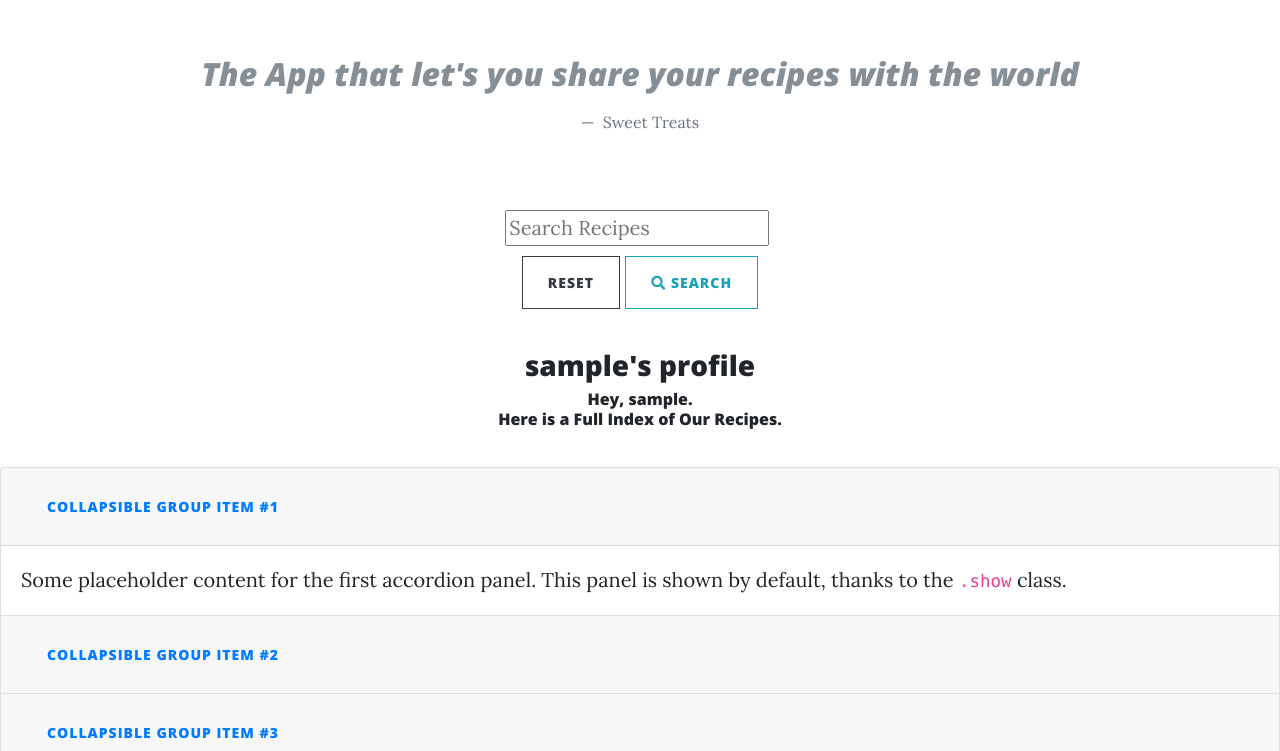
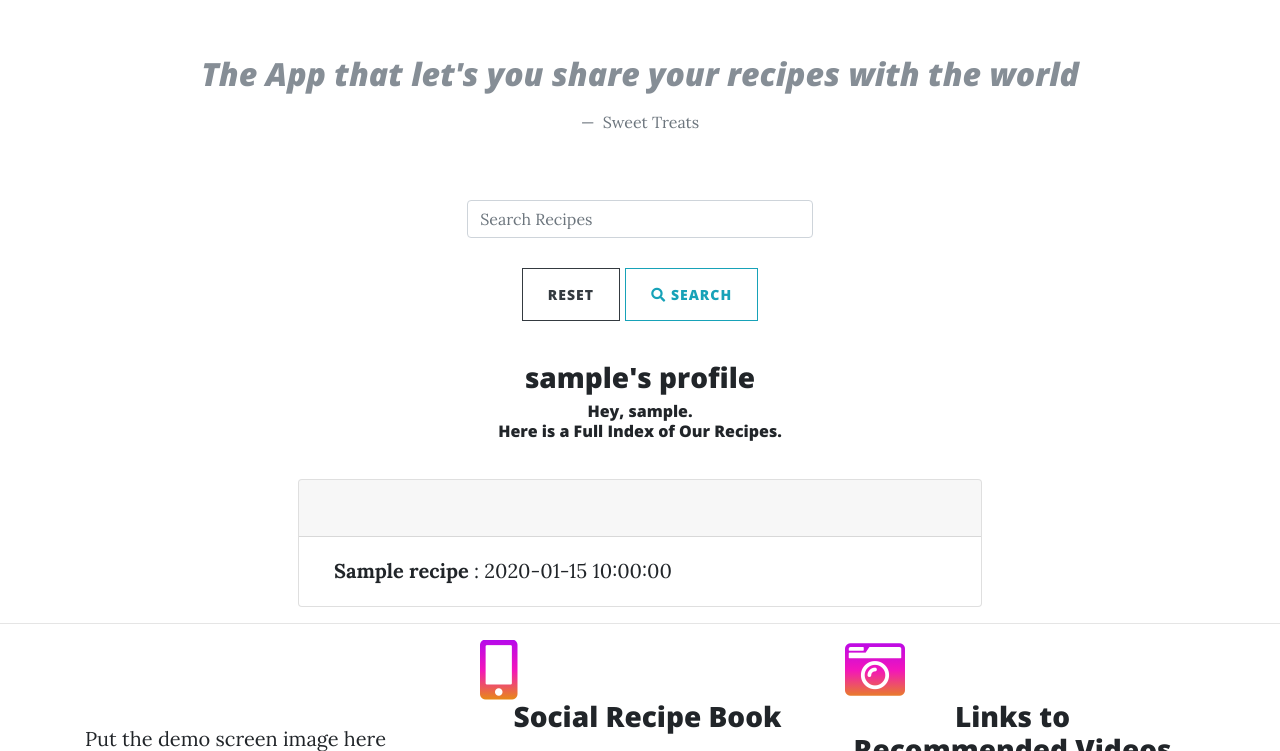
Before and after one commit to LRomero2/Sweet-Treats, a Flask app: page /search in a window 1280 px wide. Shown: the part 547-1298 px from the top of the page. Run offline with Flask 2, Linux system fonts and the light colour scheme; the visitor is signed in with stand-in values (Sample User, id 1); a database or web service that is not in the repository returns one stand-in record (values such as "Sample title"); some libraries are stand-ins or nearby versions.

Commit message:
Styled buttons and search bar

```diff
--- a/static/css/css/clean-blog.css
+++ b/static/css/css/clean-blog.css
@@ -453,11 +453,11 @@ section #footer-photo .container-fluid{
 }
 
 
-
+/*
 div .input-field{
     padding:10px;
 }
-
+*/
 
 div #register-button {
     padding:10px;
@@ -504,5 +504,13 @@ figcaption{
 
 div#profile-welcome{
     padding-top:40px;
-     padding-bottom:30px;
+    padding-bottom:30px;
 }
+
+div.accordion {
+width:60%;
+}
+
+div#search-bar-input{
+    width:40%;
+}
--- a/templates/profile.html
+++ b/templates/profile.html
@@ -6,8 +6,8 @@
 <div id="tab-search" class="container-fluid col-10 justify-content-center">
         <form id="search-bar" action="{{ url_for('search') }}" method="post">
             <div class="row justify-content-center">
-                <div class="input-field">
-                    <input type="text" name="query" id="query" minlength="3" class="validate" class="form-control me-2" type="search" placeholder="Search Recipes" aria-label="Search" required>
+                <div class="input-field" id="search-bar-input">
+                    <input class="form-control mr-sm-2" name="query" id="query" minlength="3" class="validate" type="search" placeholder="Search Recipes" aria-label="Search" required>
                     <label for="query"></label>
                 </div>
                 </div>
@@ -22,6 +22,7 @@
     </div>
     </div>
     {% endif %}
+
 
 <div class="container" id="profile-welcome">
     <div class="row justify-content-center">
@@ -41,52 +42,57 @@
    </div>
 
 
+{% if recipes|length > 0 %}
+<div class="container">
+<div class="row justify-content-center">
 <div class="accordion" id="accordionExample">
+    {% for recipe in recipes %}
   <div class="card">
     <div class="card-header" id="headingOne">
       <h2 class="mb-0">
+          {% if session.user|lower == recipe.created_by|lower %}
+         <!-- Modal Trigger -->
+                <button data-target="modal1" class="btn btn-outline-danger modal-trigger">Delete</button>
+                <a href="{{ url_for('edit_recipe', recipe_id=recipe._id) }}" class="btn btn-outline-warning">Edit</a>
+                {% endif %}
         <button class="btn btn-link btn-block text-left" type="button" data-toggle="collapse" data-target="#collapseOne" aria-expanded="true" aria-controls="collapseOne">
-          Collapsible Group Item #1
         </button>
       </h2>
     </div>
-
     <div id="collapseOne" class="collapse show" aria-labelledby="headingOne" data-parent="#accordionExample">
       <div class="card-body">
-        Some placeholder content for the first accordion panel. This panel is shown by default, thanks to the <code>.show</code> class.
+           <div class="col-sm-9">
+        <strong>{{ recipe.recipe_name }}</strong> : {{ recipe.due_date }}
+        {% if recipe.is_urgent == "on" %}
+        <i class="fas fa-star yellow-text text-shadow tooltipped"
+        data-bs-toggle="tooltip" data-bs-placement="top" title="I'm a Favourite"></i>
+        {% endif %}
+  </div>
       </div>
     </div>
-  </div>
-  <div class="card">
-    <div class="card-header" id="headingTwo">
-      <h2 class="mb-0">
-        <button class="btn btn-link btn-block text-left collapsed" type="button" data-toggle="collapse" data-target="#collapseTwo" aria-expanded="false" aria-controls="collapseTwo">
-          Collapsible Group Item #2
-        </button>
-      </h2>
+</div>
+</div>
+</div>
+</div>
+<!-- Vertically centered modal --
+<div class="modal-dialog modal-dialog-centered">
+ <div class="modal-content">
+         <h4>You are About to Delete</h4>
+         <p>Are you sure you want to delete this recipe?</p>
     </div>
-    <div id="collapseTwo" class="collapse" aria-labelledby="headingTwo" data-parent="#accordionExample">
-      <div class="card-body">
-        Some placeholder content for the second accordion panel. This panel is hidden by default.
-      </div>
+     <div class="modal-footer">
+         <a href="{{ url_for('delete_recipe', recipe_id=recipe._id) }}" class="modal-close btn btn-success">Yes</a>
+         <a href="#!" class="modal-close btn btn-danger">No</a>
     </div>
-  </div>
-  <div class="card">
-    <div class="card-header" id="headingThree">
-      <h2 class="mb-0">
-        <button class="btn btn-link btn-block text-left collapsed" type="button" data-toggle="collapse" data-target="#collapseThree" aria-expanded="false" aria-controls="collapseThree">
-          Collapsible Group Item #3
-        </button>
-      </h2>
-    </div>
-    <div id="collapseThree" class="collapse" aria-labelledby="headingThree" data-parent="#accordionExample">
-      <div class="card-body">
-        And lastly, the placeholder content for the third and final accordion panel. This panel is hidden by default.
-      </div>
-    </div>
-  </div>
-</div>
+</div>----------->
 
+
+{% endfor %}
+
+
+{% else %}
+ <h3 class="text-center">No Results Found</h3>
+{% endif %}
 
 
 {% endblock %}
```
Also changed, not shown: templates/recipes.html (+8 -8 lines).
